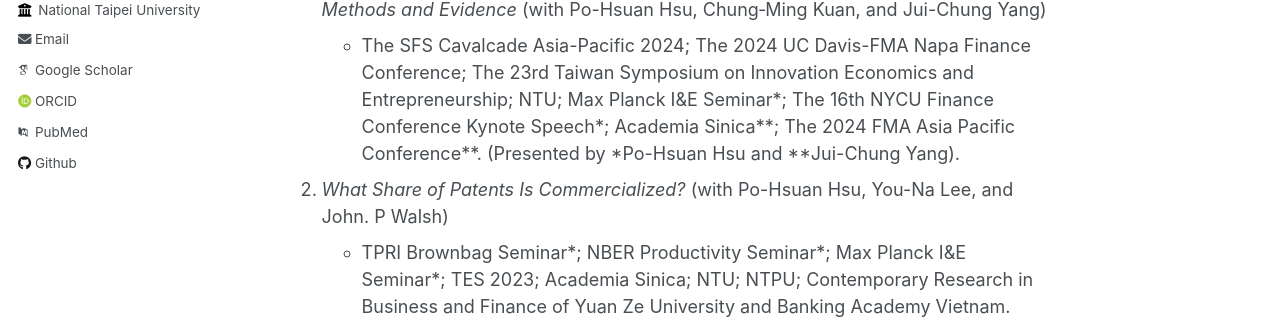
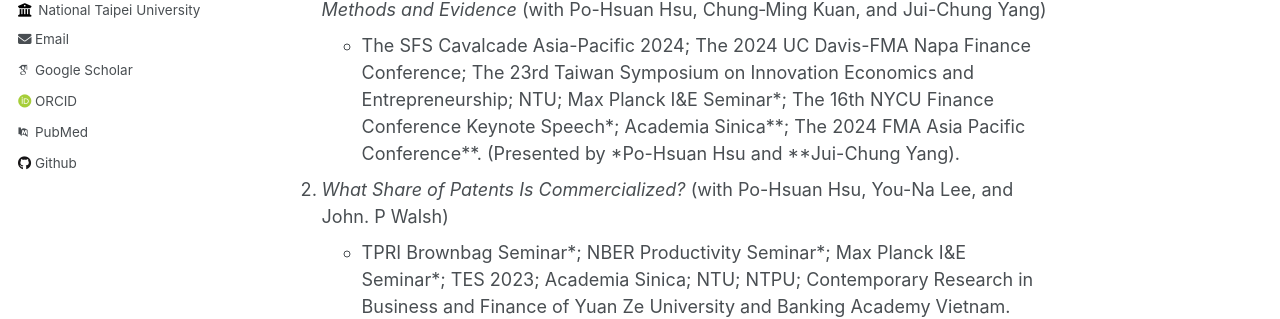
Before and after one commit to hcchuang/hcchuang.github.io, a Jekyll site: the page built from _pages/about.md, in a window 1280 px wide and 900 px high. Shown: the part 335-654 px from the top of the window. Built offline with Jekyll 4.4.1, drawn with Linux system fonts in a browser that asks for light colours; some web fonts are replaced.

Commit message:
Update about.md

```diff
--- a/_pages/about.md
+++ b/_pages/about.md
@@ -14,7 +14,7 @@ Hui-Ching Chuang is an Associate Professor in the Department of Statistics at Na
 WORKING PAPERS
 ======
 1.  _Limitation of Firm Fixed Effects Models and the Missing R&D-Patent Relation: New Methods and Evidence_ (with Po-Hsuan Hsu, Chung‐Ming Kuan, and Jui-Chung Yang)
-   - The SFS Cavalcade Asia-Pacific 2024; The 2024 UC Davis-FMA Napa Finance Conference; The 23rd Taiwan Symposium on Innovation Economics and Entrepreneurship; NTU; Max Planck I&E Seminar\*; The 16th NYCU Finance Conference Kynote Speech\*; Academia Sinica\*\*; The 2024 FMA Asia Pacific Conference\*\*. (Presented by \*Po-Hsuan Hsu and \*\*Jui-Chung Yang).
+   - The SFS Cavalcade Asia-Pacific 2024; The 2024 UC Davis-FMA Napa Finance Conference; The 23rd Taiwan Symposium on Innovation Economics and Entrepreneurship; NTU; Max Planck I&E Seminar\*; The 16th NYCU Finance Conference Keynote Speech\*; Academia Sinica\*\*; The 2024 FMA Asia Pacific Conference\*\*. (Presented by \*Po-Hsuan Hsu and \*\*Jui-Chung Yang).
 1.  _What Share of Patents Is Commercialized?_ (with Po-Hsuan Hsu, You-Na Lee, and John. P Walsh)
    -  TPRI Brownbag Seminar\*; NBER Productivity Seminar\*; Max Planck I&E Seminar\*; TES 2023; Academia Sinica; NTU; NTPU; Contemporary Research in Business and Finance of Yuan Ze University and Banking Academy Vietnam. (\*Presented by John. P Walsh)
 1.  _Machine Learning in Hedge Fund Classification: Systematic vs. Discretionary Strategies and Their Performance Implications_ (with Chung-Ming Kuan)
```
